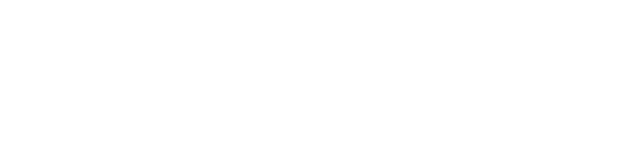
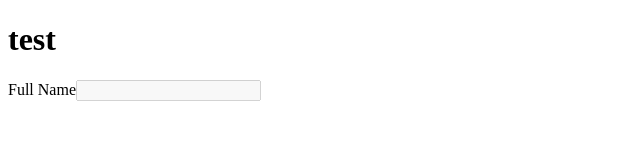
Before and after one commit to constanceeger/codeLouisvilleFE2017, a plain HTML site: page index.html in a window 1280 px wide. Shown: the whole page, without its empty margins (0-640 px from the left). Drawn offline with nearby package versions, Linux system fonts and the light colour scheme.

Commit message:
first commit

```diff
--- a/index.html
+++ b/index.html
@@ -1 +1,20 @@
-<!--Michael's Eggs-->
+<!DOCTYPE html>
+<html>
+	<head>
+<!-- put meta data here. images, favicon, links (java and css) -->
+
+
+	</head>
+	<body>
+		<h1>
+			<!-- title -->
+			test
+
+		</h1>
+			<label for="fullName">Full Name</label><input id="fullName" name="fullName" value="" disabled>
+			<script src="//code.jquery.com/jquery-1.11.0.min.js" type="text/javascript" charset="utf-8"></script>
+			<script src="js/app.js" type="text/javascript" charset="utf-8"></script>
+
+<!-- 		what you want to be seen -->
+	</body>
+</html>
```
